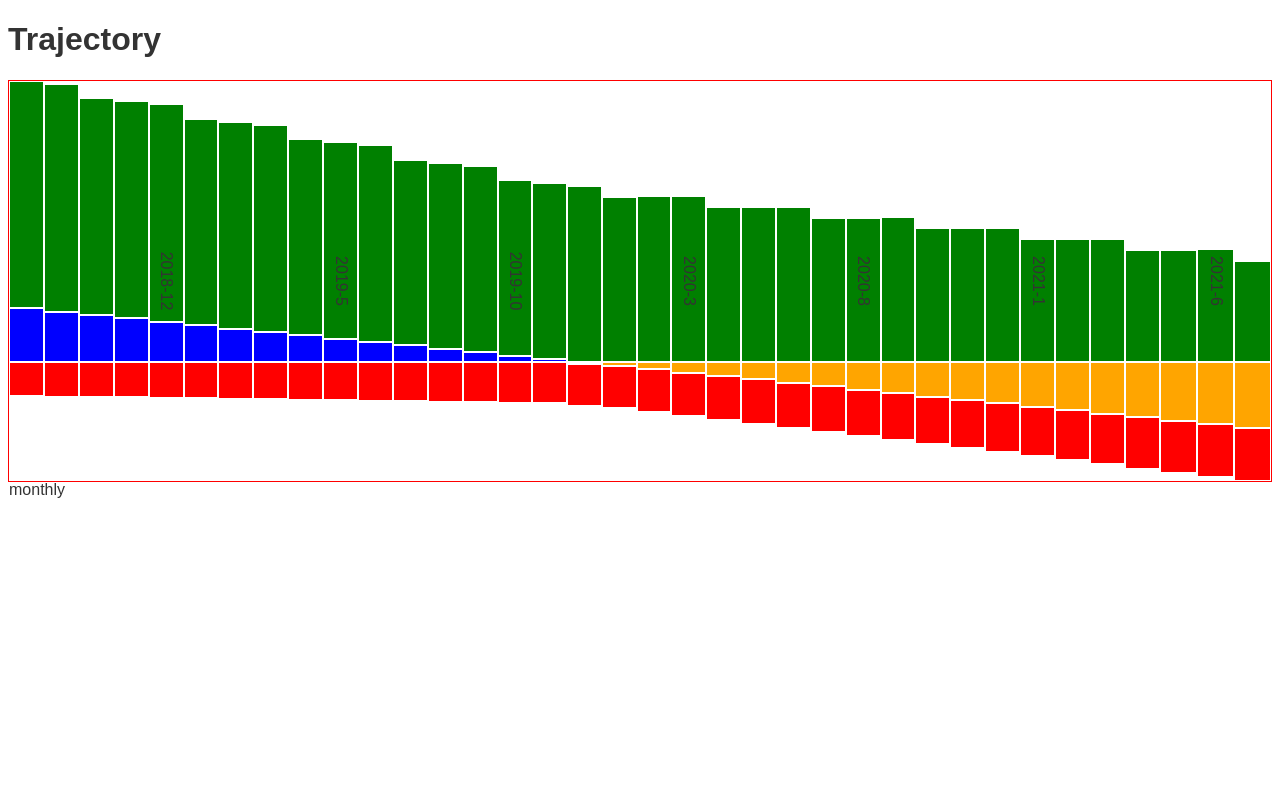
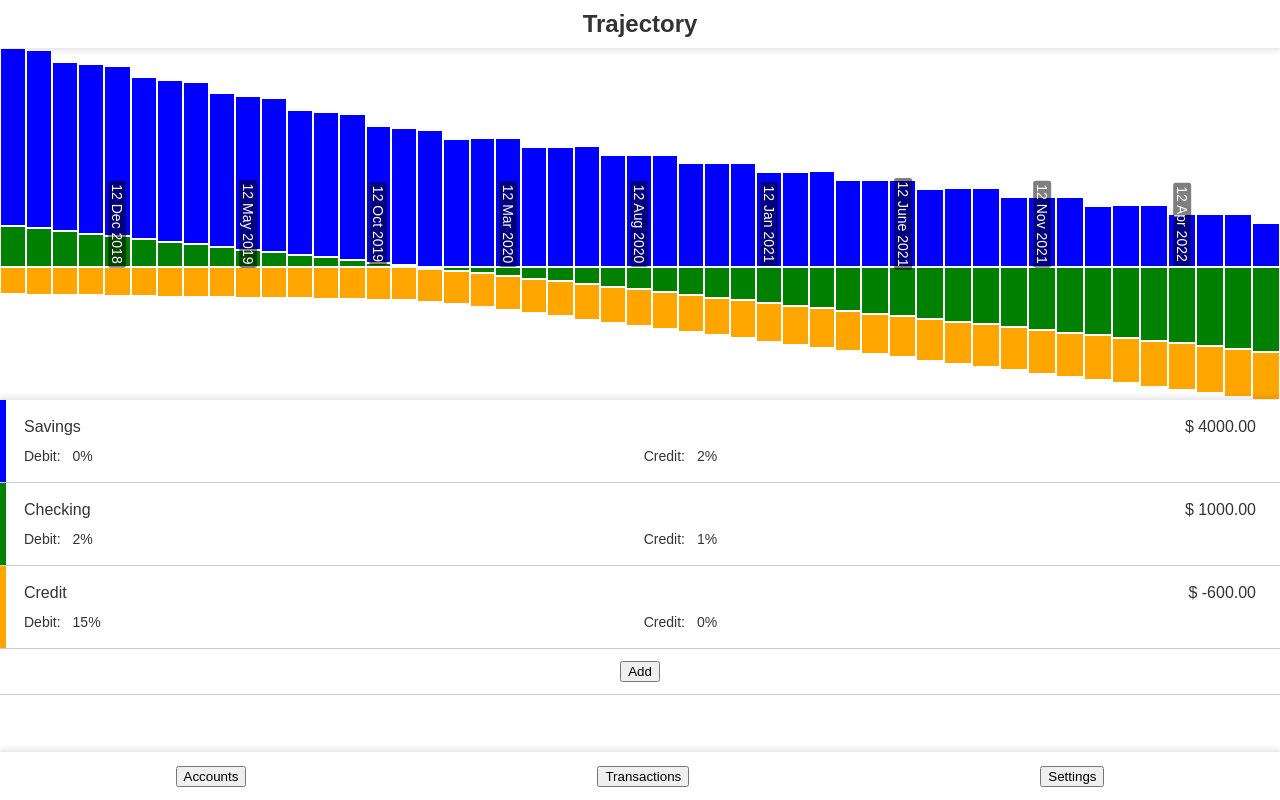
Before and after one commit to WoollyMittens/budgettrajectory-app, a Vue app: page / in a window 1280 px wide. Built offline with nearby package versions, Linux system fonts and the light colour scheme.

Commit message:
Add account list

```diff
--- a/src/App.vue
+++ b/src/App.vue
@@ -1,29 +1,53 @@
 <template>
-<div id="app">
+<section id="app">
   <title-bar/>
-  <bar-chart :accounts="accounts" :transactions="transactions" :interval="interval" :updated="new Date(updated)"/>
-</div>
+  <bar-chart
+    :accounts="accounts"
+    :transactions="transactions"
+    :interval="interval"
+    :duration="duration"
+    :updated="new Date(updated)"/>
+  <accounts-list
+    :accounts="accounts"
+    v-on:edit-account="editAccount"/>
+  <nav-bar/>
+</section>
 </template>
 
 <script>
 import TitleBar from './components/TitleBar'
 import BarChart from './components/BarChart'
+import AccountsList from './components/AccountsList'
+import NavBar from './components/NavBar'
 
 export default {
   name: 'App',
   components: {
     TitleBar,
-    BarChart
+    BarChart,
+    AccountsList,
+    NavBar
+  },
+  methods: {
+    editAccount (name) {
+      // update the values
+      this.accounts[name].funds += 1000
+      this.accounts[name].colour = 'purple'
+      // cause a component update
+      this.accounts = Object.assign({}, this.accounts)
+    }
   },
   data () {
     return {
       interval: 'monthly',
+      duration: (4 * 365 * 24 * 60 * 60 * 1000),
       updated: 'Aug 13 2018 09:00:00 GMT+1000',
       accounts: {
         'savings-account': {
           'name': 'Savings',
           'order': 0,
           'funds': 4000.00,
+          'colour': 'blue',
           'interest': {
             'credit': 2,
             'debit': 0
@@ -33,6 +57,7 @@ export default {
           'name': 'Checking',
           'order': 0,
           'funds': 1000.00,
+          'colour': 'green',
           'interest': {
             'credit': 1,
             'debit': 2
@@ -42,6 +67,7 @@ export default {
           'name': 'Credit',
           'order': 0,
           'funds': -600,
+          'colour': 'orange',
           'interest': {
             'credit': 0,
             'debit': 15
@@ -80,12 +106,19 @@ export default {
 </script>
 
 <style>
-#app {
+html {
   font-family: sans-serif;
+  font-size: 12px;
   -webkit-font-smoothing: antialiased;
   -moz-osx-font-smoothing: grayscale;
+}
+body {
   color: #333;
+  margin: 0;
+  overflow: hidden;
+  font-size: 1.167rem;
 }
+#app {}
 *, *:before, *:after {
   box-sizing: border-box;
 }
--- /dev/null
+++ b/src/components/AccountItem.vue
@@ -0,0 +1,142 @@
+<template>
+<li class="account-row" v-on:touchstart="onTouchStarted" v-on:touchmove="onTouchMoved" v-on:touchend="onTouchEnded" :style="rowStyles">
+  <div class="account-legend" :style="legendStyles()">Red</div>
+  <dl class="account-info" v-on:click="$emit('edit-account', name)">
+    <dt class="account-title">{{ account.name }}</dt>
+    <dd class="account-funds">$ {{ account.funds.toFixed(2) }}</dd>
+  </dl>
+  <dl class="account-info" v-on:click="$emit('edit-account', name)">
+    <dt class="account-debit-label">Debit:</dt><dd class="account-debit-interest">{{ account.interest.debit }}%</dd>
+    <dt class="account-credit-label">Credit:</dt><dd class="account-credit-interest">{{ account.interest.credit }}%</dd>
+  </dl>
+  <div class="account-delete-button" v-on:click="onDeleteAccount"><button>Delete</button></div>
+</li>
+</template>
+
+<script>
+export default {
+  name: 'AccountsItem',
+  props: ['name', 'account'],
+  mounted () {},
+  methods: {
+    legendStyles () {
+      return {
+        backgroundColor: this.account.colour
+      }
+    },
+    onEditMode (evt) {
+      console.log('switch to edit mode')
+    },
+    onDeleteAccount (evt) {
+      console.log('delete the account')
+    },
+    onTouchStarted (evt) {
+      if (evt.touches.length > 0) {
+        clearTimeout(this.timeout)
+        this.dragStart = evt.touches[0].screenX
+        this.rowStyles.transition = 'none'
+      }
+    },
+    onTouchMoved (evt) {
+      if (evt.touches.length > 0 && this.dragStart) {
+        this.dragPosition += evt.touches[0].screenX - this.dragStart
+        this.dragPosition = Math.max(Math.min(this.dragPosition, 0), -96)
+        this.rowStyles.transform = 'translateX(' + this.dragPosition + 'px)'
+        this.dragStart = evt.touches[0].screenX
+      }
+    },
+    onTouchEnded (evt) {
+      if (this.dragStart) {
+        this.timeout = setTimeout(() => {
+          this.dragStart = null
+          this.dragPosition = 0
+          this.rowStyles.transition = 'transform 500ms ease'
+          window.requestAnimationFrame(() => { this.rowStyles.transform = 'translateX(0)' })
+        }, 1000)
+      }
+    }
+  },
+  data () {
+    return {
+      timeout: null,
+      dragStart: null,
+      dragPosition: 0,
+      rowStyles: {
+        transform: 'translateX(0)',
+        transition: 'transform ease 500ms'
+      }
+    }
+  }
+}
+</script>
+
+<style>
+  .account-row {
+    position: relative;
+  }
+  .account-legend {
+    position: absolute;
+    left: 0;
+    top: 0;
+    bottom: 0;
+    width: 0.5rem;
+    background-color: Red;
+    overflow: hidden;
+    white-space: nowrap;
+    text-indent: 110%;
+  }
+  .account-info {
+    display: flex;
+    flex-wrap: nowrap;
+    align-items: center;
+    margin: 0;
+    width: 100%;
+  }
+  .account-info dt,
+  .account-info dd {
+    margin: 0.5rem;
+  }
+  .account-title {
+    flex: 1;
+    font-size: 1.333rem;
+  }
+  .account-funds {
+    flex: 0;
+    font-size: 1.333rem;
+    text-align: right;
+    white-space: nowrap;
+  }
+  .account-colour {
+    flex: 0;
+    text-align: right;
+    display: flex;
+    align-items: center;
+  }
+  .account-colour span {
+    display: inline-block;
+    overflow: hidden;
+    white-space: nowrap;
+    text-indent: 110%;
+    width: 1.333rem;
+    height: 1.333rem;
+    background-color: Red;
+  }
+  .account-debit-label,
+  .account-credit-label {
+    flex: 0;
+  }
+  .account-debit-interest,
+  .account-credit-interest {
+    flex: 1;
+    text-align: left;
+  }
+  .account-edit-button button {}
+  .account-delete-button {
+    background-color: Red;
+    position: absolute;
+    left: 100%;
+    top: 0;
+    bottom: 0;
+    width: 8rem;
+  }
+</style>
--- /dev/null
+++ b/src/components/AccountsList.vue
@@ -0,0 +1,60 @@
+<template>
+<aside class="accounts-list">
+  <ul>
+    <account-item v-for="(value, key, index) in accounts" :key="'account-' + key + index" :name="key" :account="value" v-on:edit-account="editAccount"/>
+    <li class="account-add"><button>Add</button></li>
+  </ul>
+</aside>
+</template>
+
+<script>
+import AccountItem from '../components/AccountItem'
+
+export default {
+  name: 'AccountsList',
+  props: ['accounts'],
+  components: {
+    AccountItem
+  },
+  methods: {
+    editAccount (name) {
+      this.$emit('edit-account', name)
+    }
+  },
+  data () {
+    return {
+
+    }
+  }
+}
+</script>
+
+<style>
+  .accounts-list {
+    position: absolute;
+    left: 0;
+    bottom: 4rem;
+    right: 0;
+    top: 50%;
+    background-color: #fff;
+    box-shadow: 0 -0.25rem 0.5rem rgba(0, 0, 0, 0.1);
+    z-index: 3;
+  }
+  .accounts-list > ul {
+    display: block;
+    height: 100%;
+    list-style: none;
+    padding: 0;
+    margin: 0;
+    overflow-x: hidden;
+    overflow-y: auto;
+    -webkit-overflow-scrolling: touch;
+  }
+  .accounts-list > ul > li {
+    border-bottom: solid 1px #ccc;
+    padding: 1rem 1.5rem;
+  }
+  .account-add {
+    text-align: center;
+  }
+</style>
--- a/src/components/BarChart.vue
+++ b/src/components/BarChart.vue
@@ -4,10 +4,10 @@
     <bar-chart-point
       v-for="(value, key, index) in timeline"
       :key="'timeline-' + index"
-      :date="key"
       :values="value"
       :min="min"
       :max="max"
+      :legend="legend"
       :interval="interval"
       v-on:pick-date="pickDate"/>
   </div>
@@ -20,18 +20,50 @@ import BarChartPoint from '../components/BarChartPoint'
 
 export default {
   name: 'BarChart',
-  props: ['accounts', 'transactions', 'interval', 'updated'],
+  props: ['accounts', 'transactions', 'interval', 'duration', 'updated'],
   components: {
     BarChartPoint
   },
   created () {
-    this.populate()
+    this.recalc()
+  },
+  watch: {
+    accounts () {
+      this.recalc()
+    },
+    transactions () {
+      this.recalc()
+    },
+    interval () {
+      this.recalc()
+    },
+    updated () {
+      this.recalc()
+    }
   },
   methods: {
-    pickDate (date) {
-      console.log('pickDate', date)
+    recalc () {
+      // create a timeline
+      this.createTimeline()
+      // create the legend
+      this.createLegend()
+      // for all transactions
+      var key
+      for (key in this.transactions) {
+        // apply the transaction to the timeline
+        this.recurTransaction(this.transactions[key])
+      }
+      // for all accounts
+      for (key in this.accounts) {
+        // propagate the funds
+        this.propagateFunds(this.accounts[key].funds, key)
+      }
+      // find the limits
+      this.findLimits()
     },
-
+    pickDate (date, values) {
+      console.log('pickDate', date, values)
+    },
     getKey (date) {
       // parse the date
       date = new Date(date)
@@ -44,7 +76,6 @@ export default {
       // format a key out of it
       return key
     },
-
     addInterval (date, interval) {
       // add the recurrance interval
       switch (interval) {
@@ -60,7 +91,6 @@ export default {
       // return it
       return date
     },
-
     interestInterval (interest, interval) {
       // add the recurrance interval
       switch (interval) {
@@ -73,25 +103,6 @@ export default {
         default: return interest
       }
     },
-
-    populate () {
-      // create a timeline
-      this.createTimeline()
-      // for all transactions
-      var key
-      for (key in this.transactions) {
-        // apply the transaction to the timeline
-        this.recurTransaction(this.transactions[key])
-      }
-      // for all accounts
-      for (key in this.accounts) {
-        // propagate the funds
-        this.propagateFunds(this.accounts[key].funds, key)
-      }
-      // find the limits
-      this.findLimits()
-    },
-
     findLimits () {
       var min, max
       // for all timeline entries
@@ -111,7 +122,6 @@ export default {
         this.min = Math.min(this.min, min)
       }
     },
-
     propagateFunds (startingFunds, accountKey) {
       var interest = this.interestInterval(
         (startingFunds > 0) ? this.accounts[accountKey].interest.credit : this.accounts[accountKey].interest.debit,
@@ -124,7 +134,6 @@ export default {
         startingFunds = this.timeline[dateKey][accountKey]
       }
     },
-
     recurTransaction (transaction) {
       var key
       // from the start date of the transaction
@@ -142,10 +151,11 @@ export default {
         date = this.addInterval(date, transaction.interval)
       }
     },
-
-    addAccounts () {
+    addAccounts (date) {
       // create an empty object
-      var accountLevels = {}
+      var accountLevels = {
+        'date': date
+      }
       // fill it with a blank entry for each account
       for (var key in this.accounts) {
         accountLevels[key] = 0
@@ -153,15 +163,20 @@ export default {
       // return it
       return accountLevels
     },
-
+    createLegend () {
+      // create a legend object
+      for (var key in this.accounts) {
+        this.legend[key] = this.accounts[key].colour
+      }
+    },
     createTimeline () {
       // project the timeline
       this.timeline = {}
+      // while the end date is not reached
       var date = new Date(this.updated)
-      // while the end date is not reached
       while (date < this.end) {
         // create a timeline entry
-        this.timeline[this.getKey(date)] = this.addAccounts()
+        this.timeline[this.getKey(date)] = this.addAccounts(new Date(date))
         // add a graph interval
         date = this.addInterval(date, this.interval)
       }
@@ -169,22 +184,32 @@ export default {
   },
   data () {
     return {
-      end: new Date(this.updated.getTime() + (3 * 365 * 24 * 60 * 60 * 1000)),
+      end: new Date(this.updated.getTime() + this.duration),
       max: 100,
       min: -100,
+      legend: {
+        /*
+        'savings-account': 'blue',
+        'checking-account': 'green',
+        'credit-card': 'orange'
+        */
+      },
       timeline: {
         /*
         '2018-6-13': {
+          'date': 'Mon Jan 2 2017 08:00:00 GMT+1000',
           'savings-account': 1000,
           'checking-account': 600,
           'credit-card': 0
         },
         '2018-6-14': {
+          'date': 'Mon Jan 2 2017 08:00:00 GMT+1000',
           'savings-account': 900,
           'checking-account': 700,
           'credit-card': 0
         },
         '2018-6-15': {
+          'date': 'Mon Jan 2 2017 08:00:00 GMT+1000',
           'savings-account': 800,
           'checking-account': 800,
           'credit-card': 0
@@ -200,15 +225,21 @@ export default {
   .bar-chart {
     width: 100%;
     margin: 0;
-    border: solid 1px red;
+    position: absolute;
+    top: 4rem;
+    left: 0;
+    bottom: 50%;
+    right: 0;
+    z-index: 2;
   }
   .bar-chart-scroll {
     display: flex;
     justify-content: flex-start;
     align-items: flex-start;
     width: 100%;
-    height: 50vh;
-    overflow: auto;
+    height: 100%;
+    overflow-x: auto;
+    -webkit-overflow-scrolling: touch;
   }
   .bar-chart figcaption {
     position: absolute;
--- a/src/components/BarChartPoint.vue
+++ b/src/components/BarChartPoint.vue
@@ -1,11 +1,25 @@
 <template>
-<dl class="bar-chart-point">
-  <dt class="bar-chart-date" v-on:click="$emit('pick-date', date)">{{ date }}</dt>
+<dl class="bar-chart-point" v-on:click="$emit('pick-date', date, values)">
+  <dt class="bar-chart-date">{{ values.date.toLocaleDateString("en-AU", { day: "numeric", month: "short", year: "numeric" }).replace(/\./g, "") }}</dt>
   <span class="bar-chart-pos" :style="barLimit(max)">
-    <dd class="bar-chart-segment" v-for="(value, key, index) in values" v-if="value > 0" :key="'bar-' + key + index" :class="barClass(index, value)" :style="barStyle(index, value)">$ {{ value.toFixed(2) }}</dd>
+    <dd class="bar-chart-segment"
+      v-for="(value, key, index) in values"
+      v-if="key != 'date' && value > 0"
+      :key="'bar-' + key + index"
+      :class="barClass(index, key, value)"
+      :style="barStyle(index, key, value)">
+        $ {{ value.toFixed(2) }}
+    </dd>
   </span>
   <span class="bar-chart-neg" :style="barLimit(min)">
-    <dd class="bar-chart-segment" v-for="(value, key, index) in values" v-if="value < 0" :key="'bar-' + key + index" :class="barClass(index, value)" :style="barStyle(index, value)">$ {{ value.toFixed(2) }}</dd>
+    <dd class="bar-chart-segment"
+      v-for="(value, key, index) in values"
+      v-if="key != 'date' && value < 0"
+      :key="'bar-' + key + index"
+      :class="barClass(index, key, value)"
+      :style="barStyle(index, key, value)">
+        $ {{ value.toFixed(2) }}
+    </dd>
   </span>
 </dl>
 </template>
@@ -13,33 +27,28 @@
 <script>
 export default {
   name: 'BarChartPoint',
-  props: ['date', 'values', 'min', 'max', 'interval'],
+  props: ['values', 'legend', 'min', 'max', 'interval'],
   methods: {
-
-    barClass (index, value) {
+    barClass (index, key, value) {
       return (value >= 0) ? 'bar-chart-point-credit' : 'bar-chart-point-debit'
     },
-
-    barStyle (index, value) {
+    barStyle (index, key, value) {
       var range = (value >= 0) ? this.max : this.min
       return {
         height: Math.abs(value / range * 100) + '%',
-        backgroundColor: (value >= 0) ? this.creditColours[index] : this.debitColours[index]
+        backgroundColor: this.legend[key]
       }
     },
-
     barLimit (fraction) {
       var range = this.max - this.min
       return {
         height: Math.abs(fraction / range * 100) + '%'
       }
     }
-
   },
   data () {
     return {
-      creditColours: ['green', 'blue', 'purple', 'green', 'blue', 'purple'],
-      debitColours: ['yellow', 'orange', 'red', 'yellow', 'orange', 'red']
+
     }
   }
 }
@@ -58,11 +67,9 @@ export default {
   position: relative;
   z-index: 0;
 }
-
 .bar-chart-point:nth-child(5n) {
   z-index: 1;
 }
-
 .bar-chart-date {
   position: absolute;
   white-space: nowrap;
@@ -70,12 +77,14 @@ export default {
   left: 50%;
   top: 50%;
   transform: translate(-50%, -50%) rotateZ(90deg);
+  color: white;
+  background-color: rgba(0,0,0,0.5);
+  padding: 0.1rem 0.3rem;
+  border-radius: 0.2rem;
 }
-
 .bar-chart-point:nth-child(5n) .bar-chart-date {
   display: block;
 }
-
 .bar-chart-pos,
 .bar-chart-neg {
   display: flex;
@@ -84,15 +93,12 @@ export default {
   flex: 1 1 auto;
   height: 50%;
 }
-
 .bar-chart-pos {
   justify-content: flex-end;
 }
-
 .bar-chart-neg {
   justify-content: flex-start;
 }
-
 .bar-chart-segment {
   flex: 0 1 auto;
   margin: 0;
--- /dev/null
+++ b/src/components/NavBar.vue
@@ -0,0 +1,42 @@
+<template>
+<footer class="nav-bar">
+  <nav>
+    <button>Accounts</button>
+    <button>Transactions</button>
+    <button>Settings</button>
+  </nav>
+</footer>
+</template>
+
+<script>
+export default {
+  name: 'NavBar',
+  data () {
+    return {
+
+    }
+  }
+}
+</script>
+
+<style>
+  .nav-bar {
+    position: absolute;
+    left: 0;
+    bottom: 0;
+    right: 0;
+    height: 4rem;
+    background-color: #fff;
+    box-shadow: 0 -0.25rem 0.5rem rgba(0, 0, 0, 0.1);
+    z-index: 4;
+  }
+  .nav-bar > nav {
+    display: flex;
+    align-items: center;
+    justify-content: space-around;
+    height: 100%;
+  }
+  .nav-bar > nav > button {
+    flex: 0;
+  }
+</style>
--- a/src/components/TitleBar.vue
+++ b/src/components/TitleBar.vue
@@ -1,5 +1,5 @@
 <template>
-<header>
+<header class="title-bar">
   <h1>{{ title }}</h1>
 </header>
 </template>
@@ -15,6 +15,22 @@ export default {
 }
 </script>
 
-<style scoped>
-
+<style>
+  .title-bar {
+    position: absolute;
+    left: 0;
+    top: 0;
+    right: 0;
+    height: 4rem;
+    background-color: #fff;
+    box-shadow: 0 0.25rem 0.5rem rgba(0, 0, 0, 0.1);
+    z-index: 4;
+    display: flex;
+    align-items: center;
+    justify-content: center;
+  }
+  .title-bar h1 {
+    font-size: 2rem;
+    margin: 0;
+  }
 </style>
```
